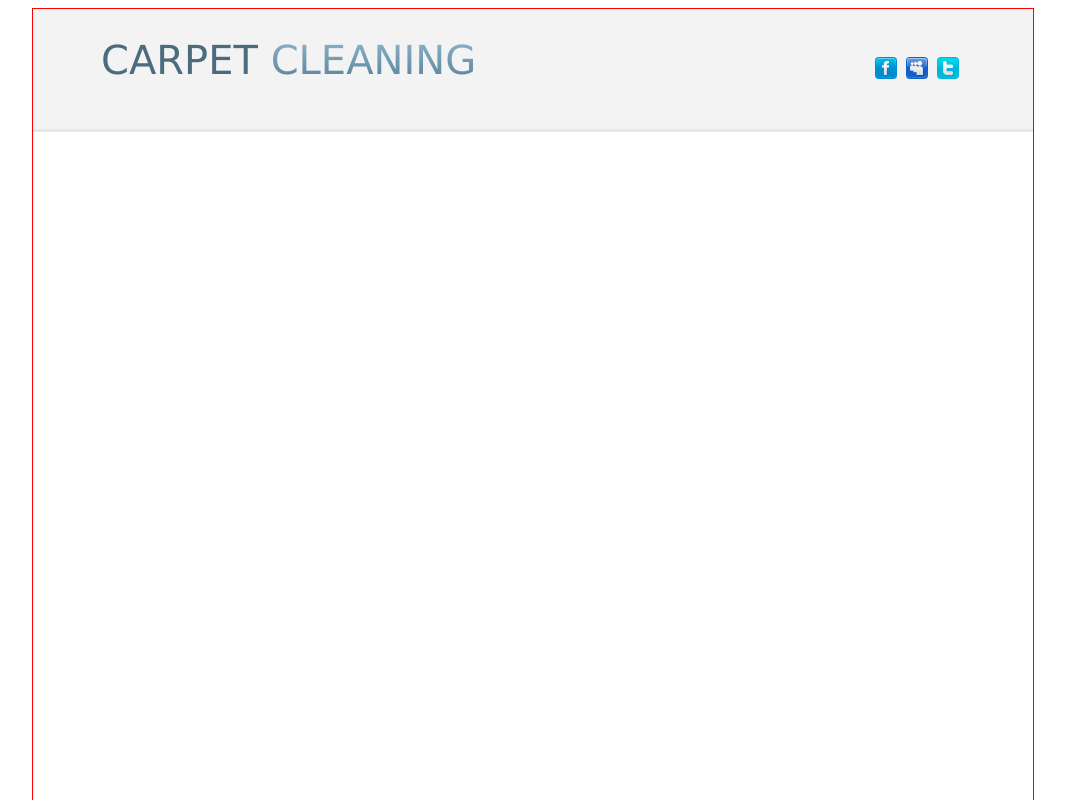
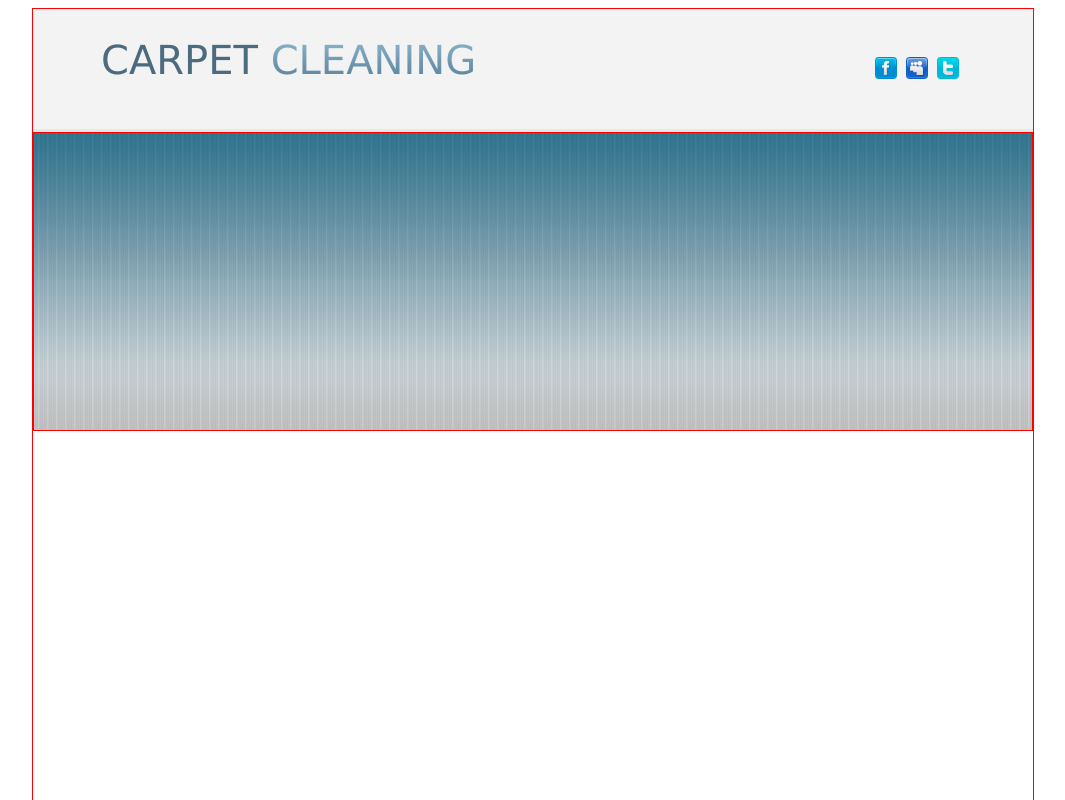
Before and after one commit to andrey170749/traning1, a plain HTML site: page index.html in a window 1280 px wide. Shown: the top 800 px of the page, without its empty margins (107-1172 px from the left). Drawn offline with Linux system fonts and the light colour scheme.

Commit message:
Added top menu

```diff
--- a/css/style.css
+++ b/css/style.css
@@ -4,6 +4,7 @@
 	border: 1px solid red;
 	margin: 0 auto;
 }
+
 header {
 	height: 92px;
 	border-bottom: 3px solid #e7e7e7;
@@ -17,7 +18,6 @@ header h1 {
 	margin: 0;
 	float: left;
 	text-transform: uppercase;
-
 }
 
 header h1 span {
@@ -25,11 +25,18 @@ header h1 span {
 	-webkit-background-clip: text;
 color: transparent;
 }
+
 header .icons {
-/*	border: 1px solid red;*/
 	float: right;
 	margin: 20px 74px 0 0;
 }
+
 header .icons a{
 	margin-left: 5px;
 }
+
+#top_menu {
+	height: 297px;
+	border: 1px solid red;
+	background-image: url(../img/top_menu_bg1.jpg);
+}
--- a/index.html
+++ b/index.html
@@ -13,9 +13,9 @@
 				<a href=""><img src="img/header_2.png"></a>
 				<a href=""><img src="img/header_3.png"></a>
 			</div>
-
 			</header>
-
+				  	<div id="top_menu">
+				  	</div>
 		</div>
 		</body>
 </html>
```
Also changed, not shown: img/top_menu_bg.png (added), img/top_menu_bg1.jpg (added), img/top_menu_bg2.jpg (added), img/top_menu_bg2.png (added), img/top_menu_bg3.png (added).
